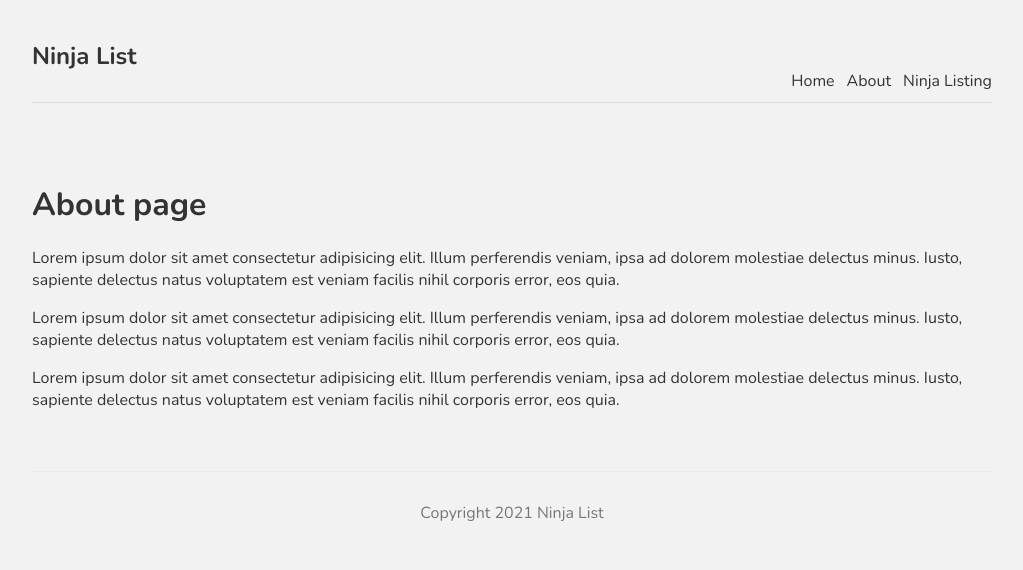
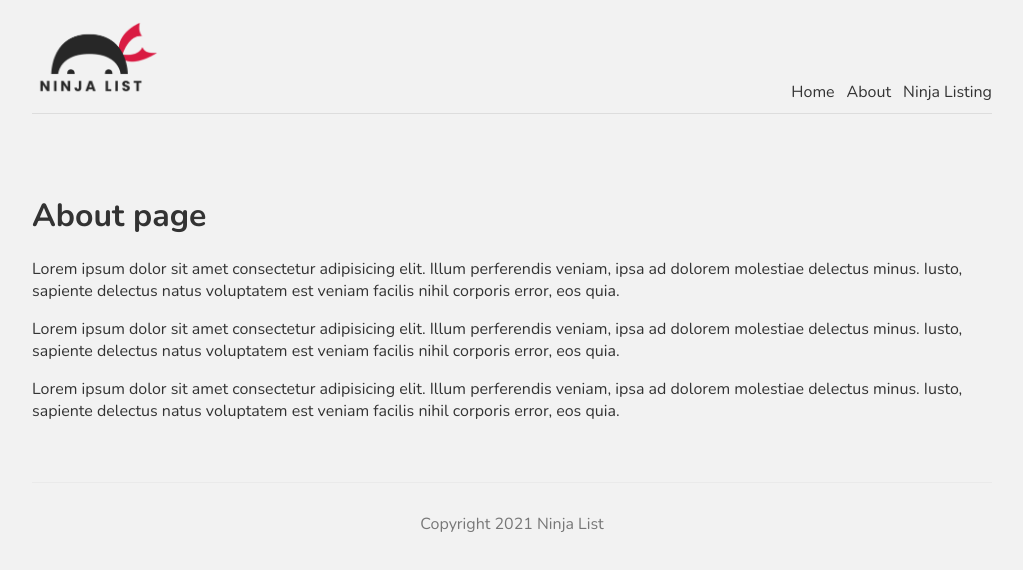
Before and after one commit to MaccKOT/nextjs-ninjalist, a Next.js app: page /about in a window 1280 px wide. Shown: the top 570 px of the page, without its empty margins (128-1151 px from the left). Built offline with nearby package versions, Linux system fonts and the light colour scheme.

Commit message:
Images and Metadata

```diff
--- a/components/Navbar.js
+++ b/components/Navbar.js
@@ -1,10 +1,13 @@
 import Link from 'next/link';
+import Image from 'next/image'; //special next component with automatic lazy loading of images
 
 const Navbar = () => {
   return (
     <nav>
       <div className='logo'>
-        <h1>Ninja List</h1>
+        {/* <h1>Ninja List</h1> */}
+        {/* All files in 'public' folder can be accessed directly without folder name */}
+        <Image src='/logo.png' alt='NinjaList logo' width={128} height={77} />
       </div>
       <Link href='/'>
         <a>Home</a>
--- a/pages/about.js
+++ b/pages/about.js
@@ -1,6 +1,13 @@
+import Head from 'next/head';
+
 export default function About() {
   return (
     <div>
+      <Head>
+        <title>Ninja List | About</title>
+        <meta name='keywords' content='ninjas' />
+      </Head>
+
       <h1>About page</h1>
       <p>
         Lorem ipsum dolor sit amet consectetur adipisicing elit. Illum
--- a/pages/index.js
+++ b/pages/index.js
@@ -2,10 +2,16 @@
 
 import styles from '../styles/Home.module.css';
 import Link from 'next/link';
+import Head from 'next/head';
 
 export default function Home() {
   return (
     <div>
+      <Head>
+        <title>Ninja List | Home</title>
+        <meta name='keywords' content='ninjas' />
+      </Head>
+
       <h1 className={styles.title}>Home page</h1>
       <p className={styles.text}>
         Lorem ipsum dolor sit, amet consectetur adipisicing elit. Excepturi
```
Also changed, not shown: public/logo.png (added).
